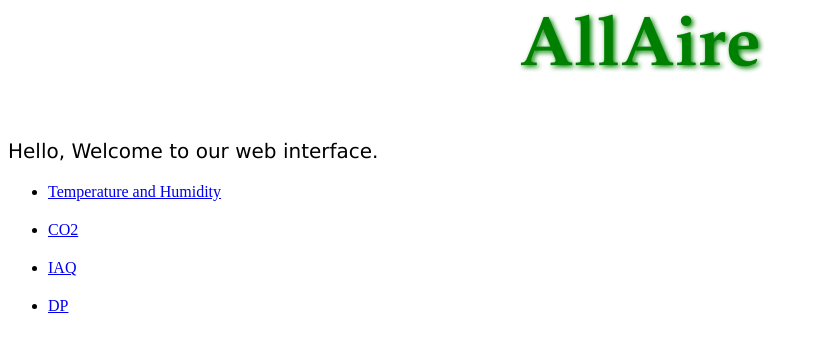
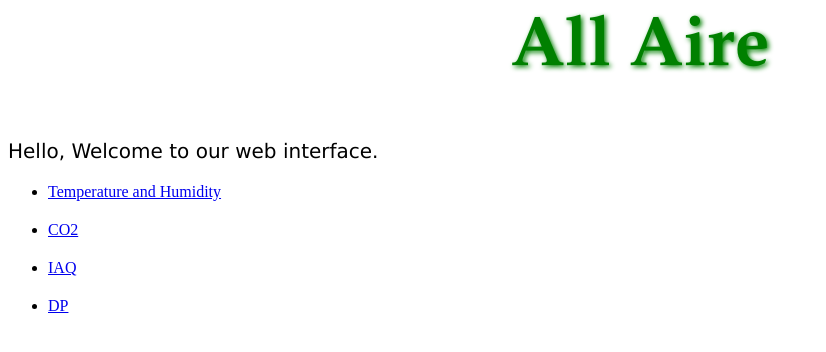
Before and after one commit to ggonza31/AllAire, an Angular app: page / in a window 1280 px wide. Shown: the top 352 px of the page, without its empty margins (0-826 px from the left). Built offline with nearby package versions, Linux system fonts and the light colour scheme.

Commit message:
1 file modified

```diff
--- a/src/main.ts
+++ b/src/main.ts
@@ -12,7 +12,7 @@ import { bootstrapApplication } from '@angular/platform-browser';
   `,
 })
 export class App {
-  name = 'AllAire';
+  name = 'All Aire';
 }
 
 bootstrapApplication(App);
```
